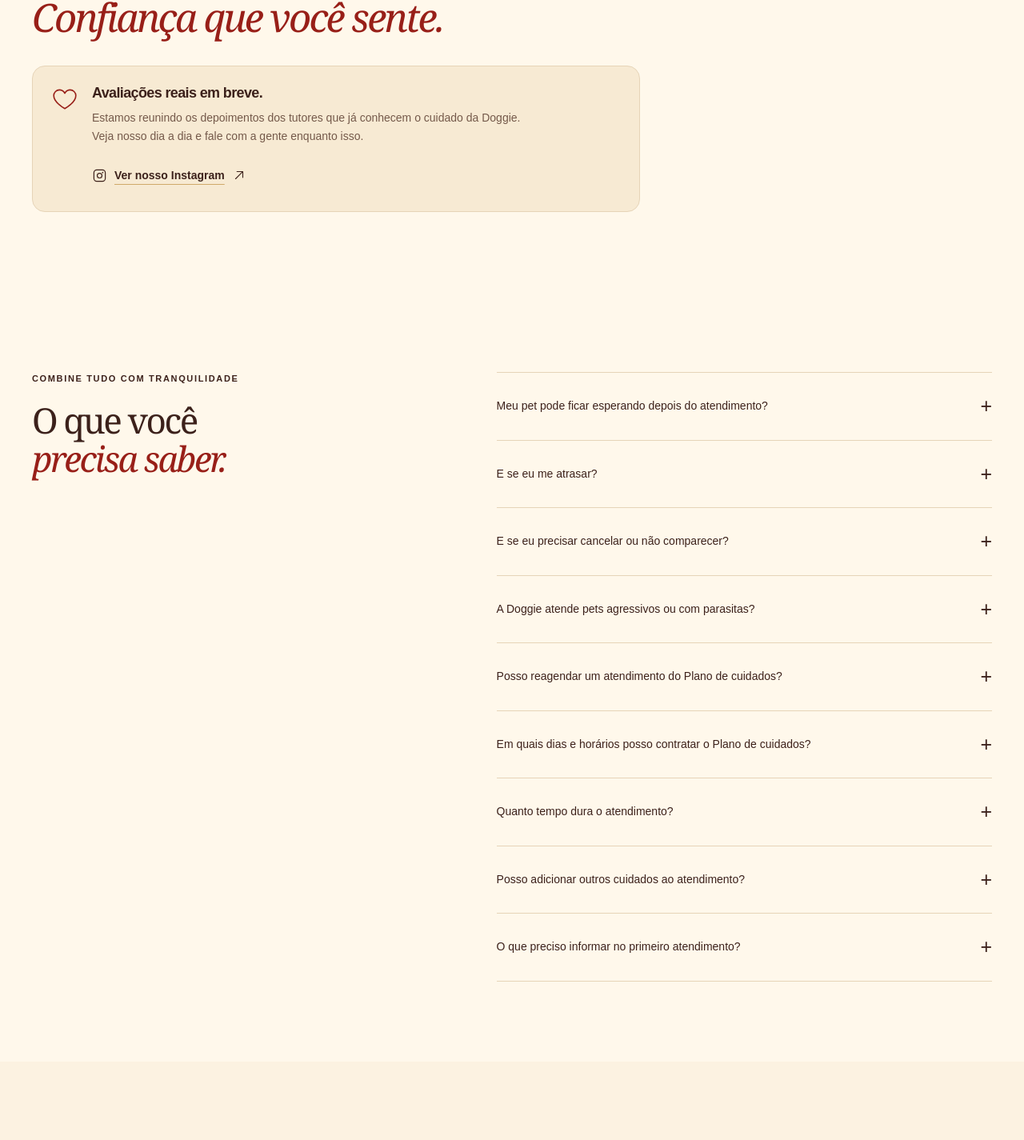
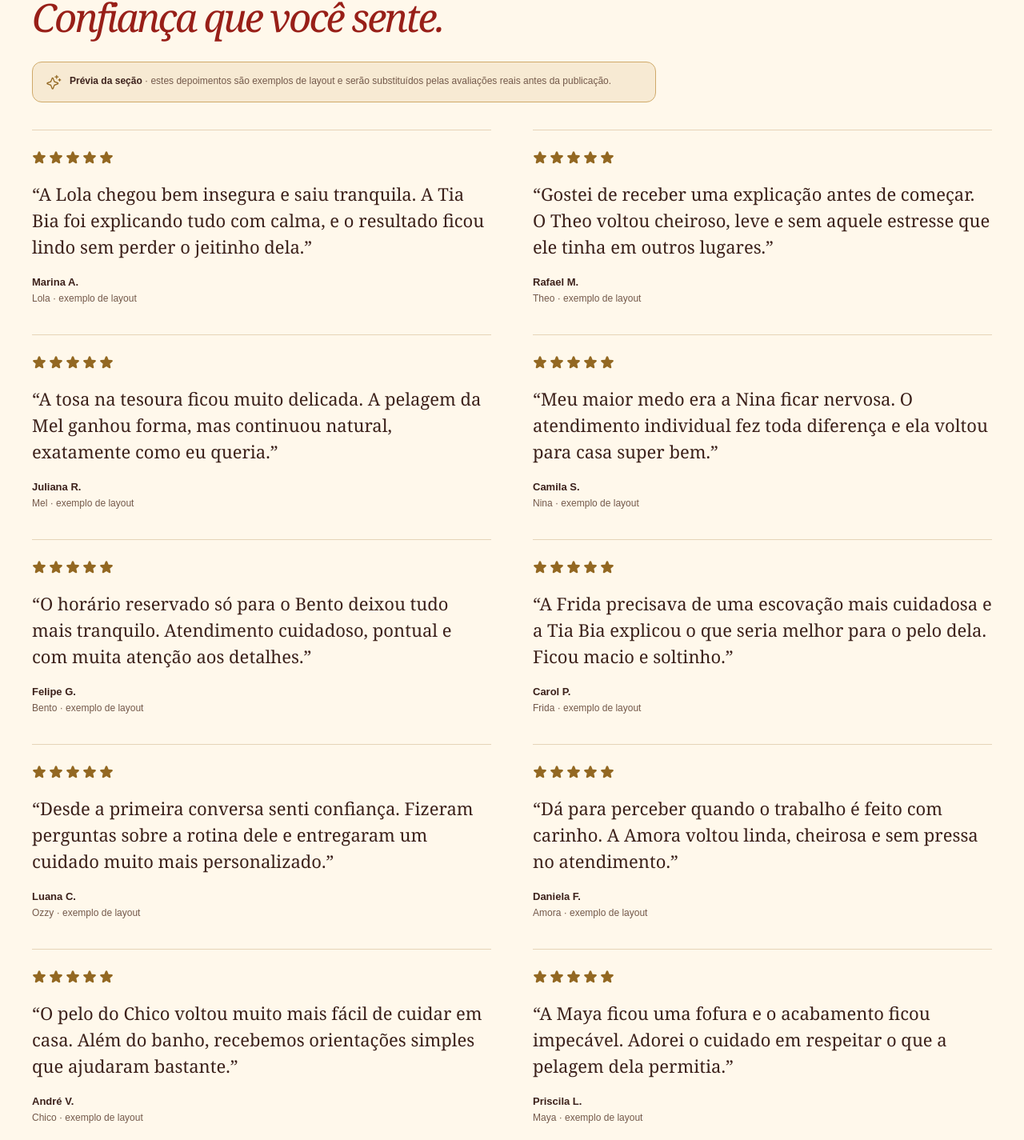
Before and after one commit to barcelos-lucas/doggie-lp, a React (Vite) app: page / in a window 1280 px wide. Shown: the part 6606-8031 px from the top of the page at 80% size. Built offline with nearby package versions, Linux system fonts and the light colour scheme.

Commit message:
feat: add review section preview

```diff
--- a/src/App.jsx
+++ b/src/App.jsx
@@ -5,7 +5,7 @@ import {
 } from '@phosphor-icons/react';
 import MapPanel from './MapPanel.jsx';
 import {
-  business, carePillars, experienceSteps, faqs, mapsUrl, plans, portfolio, reviews,
+  business, carePillars, experienceSteps, faqs, mapsUrl, plans, portfolio, reviewExamples, reviews,
   reviewsProfileUrl, serviceCategories, specialties, whatsappUrl,
 } from './content.js';
 
@@ -183,10 +183,22 @@ function PortfolioSection() {
   </div></section>;
 }
 
+function ReviewCard({ review, preview }) {
+  return <figure className="review">
+    <div className="stars" aria-label={`${review.rating} de 5 estrelas`}>{Array.from({ length: review.rating }, (_, i) => <Star key={i} weight="fill" size={18} aria-hidden="true" />)}</div>
+    <blockquote>“{review.text}”</blockquote>
+    <figcaption><strong>{review.name}</strong><span>{review.pet} · {preview ? 'exemplo de layout' : `Google · ${review.date}`}</span></figcaption>
+  </figure>;
+}
+
 function ReviewsSection() {
+  const preview = reviews.length === 0;
+  const reviewItems = preview ? reviewExamples : reviews;
   return <section id="avaliacoes" className="section reviews-section"><div className="container" data-reveal>
     <p className="eyebrow">CONFIANÇA QUE SE CONSTRÓI</p><h2>Carinho que eles sentem.<br /><em>Confiança que você sente.</em></h2>
-    {reviews.length > 0 ? <><div className="review-grid">{reviews.map((review) => <figure className="review" key={`${review.name}-${review.date}`}><div className="stars" aria-label={`${review.rating} de 5 estrelas`}>{Array.from({ length: review.rating }, (_, i) => <Star key={i} weight="fill" size={18} aria-hidden="true" />)}</div><blockquote>“{review.text}”</blockquote><figcaption><strong>{review.name}</strong><a href={review.url} target="_blank" rel="noopener noreferrer">Google · {review.date}<ArrowUpRight size={14} aria-hidden="true" /></a></figcaption></figure>)}</div>{reviewsProfileUrl && <a className="text-link" href={reviewsProfileUrl} target="_blank" rel="noopener noreferrer">Ver avaliações no Google <ArrowUpRight size={18} /></a>}</> : <div className="review-empty"><Heart size={34} weight="light" aria-hidden="true" /><div><h3>Avaliações reais em breve.</h3><p>Estamos reunindo os depoimentos dos tutores que já conhecem o cuidado da Doggie. Veja nosso dia a dia e fale com a gente enquanto isso.</p><a className="text-link" href={business.instagram} target="_blank" rel="noopener noreferrer"><InstagramLogo size={19} aria-hidden="true" /> Ver nosso Instagram <ArrowUpRight size={18} aria-hidden="true" /></a></div></div>}
+    {preview && <div className="review-preview-note" role="note"><Sparkle size={20} aria-hidden="true" /><span><strong>Prévia da seção</strong> · estes depoimentos são exemplos de layout e serão substituídos pelas avaliações reais antes da publicação.</span></div>}
+    <div className={`review-grid ${preview ? 'is-preview' : ''}`}>{reviewItems.map((review) => <ReviewCard key={`${review.name}-${review.pet ?? review.date}`} review={review} preview={preview} />)}</div>
+    {preview ? <a className="text-link" href={business.instagram} target="_blank" rel="noopener noreferrer"><InstagramLogo size={19} aria-hidden="true" /> Ver nosso dia a dia no Instagram <ArrowUpRight size={18} aria-hidden="true" /></a> : reviewsProfileUrl && <a className="text-link" href={reviewsProfileUrl} target="_blank" rel="noopener noreferrer">Ver avaliações no Google <ArrowUpRight size={18} /></a>}
   </div></section>;
 }
 
--- a/src/content.js
+++ b/src/content.js
@@ -119,9 +119,24 @@ export const experienceSteps = [
   { number: '04', title: 'Finalização e orientação', description: 'Ao final, você recebe as orientações necessárias para manter os cuidados em casa e ajudar a prolongar o resultado do atendimento.' },
 ];
 
-// Depoimentos só entram quando houver avaliações reais disponíveis.
+// Depoimentos publicados só entram quando houver avaliações reais disponíveis.
 export const reviews = [];
 export const reviewsProfileUrl = '';
+
+// Textos de demonstração para validar o layout enquanto as avaliações reais são reunidas.
+// Não publicar como prova social: substitua por reviews antes do lançamento.
+export const reviewExamples = [
+  { name: 'Marina A.', pet: 'Lola', rating: 5, text: 'A Lola chegou bem insegura e saiu tranquila. A Tia Bia foi explicando tudo com calma, e o resultado ficou lindo sem perder o jeitinho dela.' },
+  { name: 'Rafael M.', pet: 'Theo', rating: 5, text: 'Gostei de receber uma explicação antes de começar. O Theo voltou cheiroso, leve e sem aquele estresse que ele tinha em outros lugares.' },
+  { name: 'Juliana R.', pet: 'Mel', rating: 5, text: 'A tosa na tesoura ficou muito delicada. A pelagem da Mel ganhou forma, mas continuou natural, exatamente como eu queria.' },
+  { name: 'Camila S.', pet: 'Nina', rating: 5, text: 'Meu maior medo era a Nina ficar nervosa. O atendimento individual fez toda diferença e ela voltou para casa super bem.' },
+  { name: 'Felipe G.', pet: 'Bento', rating: 5, text: 'O horário reservado só para o Bento deixou tudo mais tranquilo. Atendimento cuidadoso, pontual e com muita atenção aos detalhes.' },
+  { name: 'Carol P.', pet: 'Frida', rating: 5, text: 'A Frida precisava de uma escovação mais cuidadosa e a Tia Bia explicou o que seria melhor para o pelo dela. Ficou macio e soltinho.' },
+  { name: 'Luana C.', pet: 'Ozzy', rating: 5, text: 'Desde a primeira conversa senti confiança. Fizeram perguntas sobre a rotina dele e entregaram um cuidado muito mais personalizado.' },
+  { name: 'Daniela F.', pet: 'Amora', rating: 5, text: 'Dá para perceber quando o trabalho é feito com carinho. A Amora voltou linda, cheirosa e sem pressa no atendimento.' },
+  { name: 'André V.', pet: 'Chico', rating: 5, text: 'O pelo do Chico voltou muito mais fácil de cuidar em casa. Além do banho, recebemos orientações simples que ajudaram bastante.' },
+  { name: 'Priscila L.', pet: 'Maya', rating: 5, text: 'A Maya ficou uma fofura e o acabamento ficou impecável. Adorei o cuidado em respeitar o que a pelagem dela permitia.' },
+];
 
 export const faqs = [
   { question: 'Meu pet pode ficar esperando depois do atendimento?', answer: 'Para manter o ambiente tranquilo e respeitar o atendimento individualizado, pedimos que a retirada seja feita em até 30 minutos após o aviso de finalização. Após esse período, poderá ser cobrada uma taxa de permanência.' },
--- a/src/styles.css
+++ b/src/styles.css
@@ -202,6 +202,12 @@
 @media(min-width:640px){.care-ribbon{padding-block:18px}.care-ribbon-item{font-size:12px;padding-inline:38px}.care-ribbon-item::after{margin-left:38px}}
 @media(max-width:359px){.care-ribbon-item{font-size:10px;padding-inline:22px}.care-ribbon-item::after{margin-left:22px}}
 @media(prefers-reduced-motion:reduce){.care-ribbon-track{animation:none;transform:none}.care-ribbon:hover .care-ribbon-track,.care-ribbon-viewport:focus-within .care-ribbon-track{animation-play-state:running}}
+.review-preview-note{display:flex;align-items:flex-start;gap:10px;margin-top:28px;max-width:780px;padding:14px 16px;border:1px solid var(--gold-border);border-radius:12px;background:var(--surface-warm);color:var(--muted);font-size:12px;line-height:1.55}
+.review-preview-note svg{color:var(--gold-ink);flex-shrink:0;margin-top:1px}
+.review-preview-note strong{color:var(--ink);font-weight:650}
+.review-grid.is-preview{margin-top:34px}
+.review figcaption span{font-size:12px;color:var(--muted)}
+@media(min-width:1024px){.review-grid.is-preview{column-gap:52px;row-gap:38px}}
 .portfolio-carousel{margin-top:32px;min-width:0}
 .carousel-controls{display:flex;align-items:center;justify-content:space-between;gap:12px;margin-bottom:18px}
 .carousel-controls>span{font-size:13px;color:var(--muted)}
```
